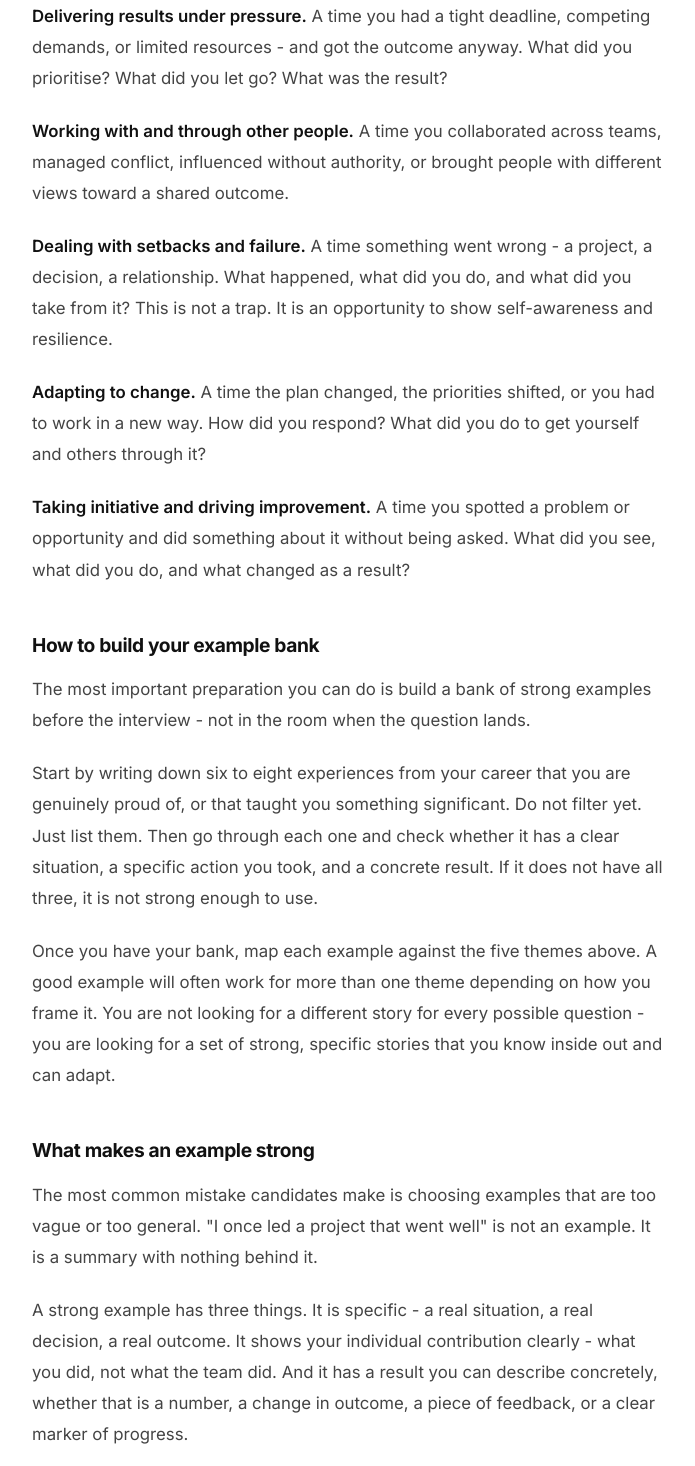
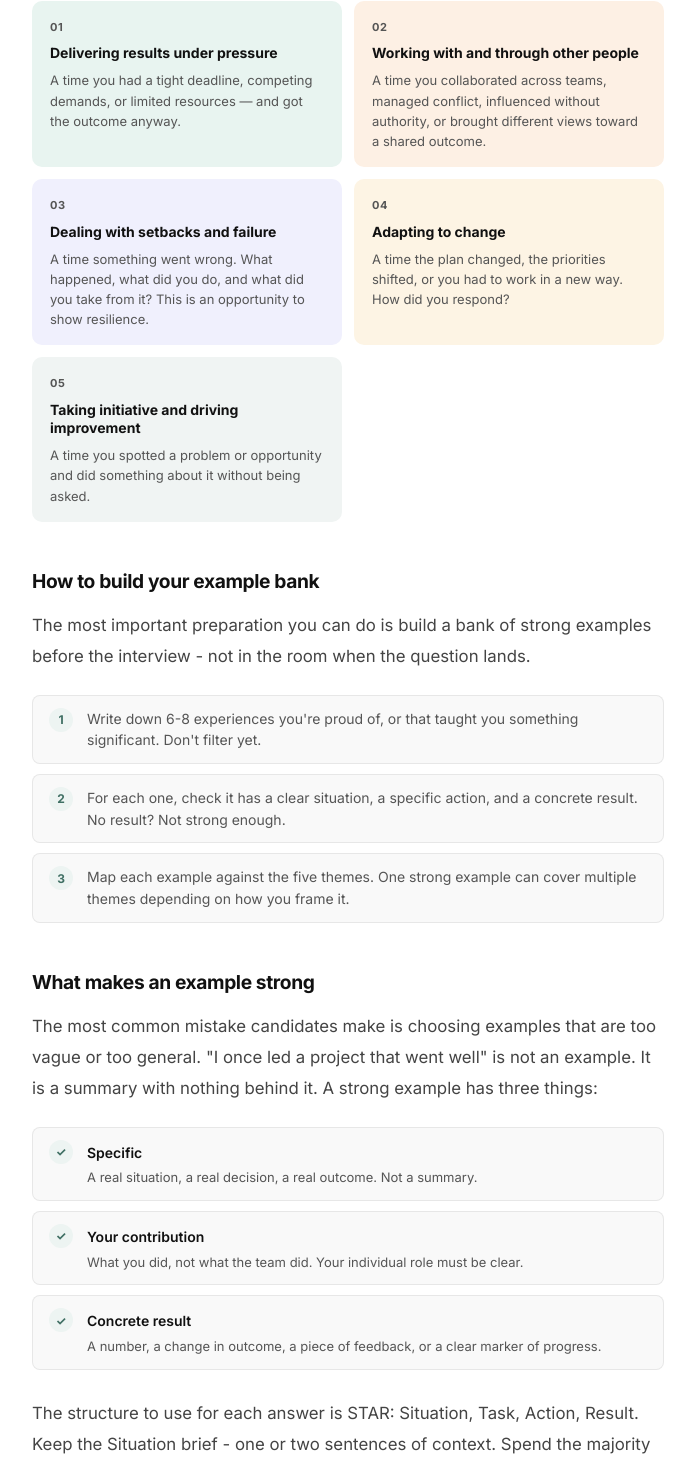
Before and after one commit to MYAISAM/aievolvingyou, a React (Vite) app: page /resources/behavioural-interview in a window 1280 px wide. Shown: the part 1299-2765 px from the top of the page, without its empty margins (292-987 px from the left). Built offline with nearby package versions, Linux system fonts and the light colour scheme.

Commit message:
Add visuals and next article card to Behavioural article

```diff
--- a/src/articles/ArticleBehavioural.jsx
+++ b/src/articles/ArticleBehavioural.jsx
@@ -1,10 +1,112 @@
 import ArticleLayout from "./ArticleLayout";
+
+const nextArticle = {
+  slug: "career-changers",
+  label: "Going further",
+  title: "Interview tips for career changers",
+  excerpt: "When you're crossing industries or roles, your biggest challenge isn't your experience, it's how you frame it. Here's how to turn a non-linear career into a strength.",
+};
+
+const green = "#3F6F63";
+const greenLight = "#edf4f2";
+const orange = "#D47A2C";
+const ink = "#111111";
+const inkMid = "#555555";
+const border = "rgba(0,0,0,0.07)";
+const surface = "#f9f9f9";
+
+function FiveThemes() {
+  const themes = [
+    {
+      number: "01",
+      label: "Delivering results under pressure",
+      prompt: "A time you had a tight deadline, competing demands, or limited resources — and got the outcome anyway.",
+      colour: "#e8f4f0",
+    },
+    {
+      number: "02",
+      label: "Working with and through other people",
+      prompt: "A time you collaborated across teams, managed conflict, influenced without authority, or brought different views toward a shared outcome.",
+      colour: "#fdf0e4",
+    },
+    {
+      number: "03",
+      label: "Dealing with setbacks and failure",
+      prompt: "A time something went wrong. What happened, what did you do, and what did you take from it? This is an opportunity to show resilience.",
+      colour: "#f0f0fd",
+    },
+    {
+      number: "04",
+      label: "Adapting to change",
+      prompt: "A time the plan changed, the priorities shifted, or you had to work in a new way. How did you respond?",
+      colour: "#fdf4e4",
+    },
+    {
+      number: "05",
+      label: "Taking initiative and driving improvement",
+      prompt: "A time you spotted a problem or opportunity and did something about it without being asked.",
+      colour: "#f0f4f3",
+    },
+  ];
+
+  return (
+    <div style={{ display: "grid", gridTemplateColumns: "repeat(auto-fill, minmax(260px, 1fr))", gap: 12, margin: "20px 0 32px" }}>
+      {themes.map((theme) => (
+        <div key={theme.number} style={{ background: theme.colour, borderRadius: 10, padding: "18px 18px 16px", display: "flex", flexDirection: "column", gap: 8 }}>
+          <span style={{ fontSize: 11, fontWeight: 700, color: inkMid, letterSpacing: "0.06em" }}>{theme.number}</span>
+          <p style={{ fontSize: 14, fontWeight: 700, color: ink, margin: 0, lineHeight: 1.3 }}>{theme.label}</p>
+          <p style={{ fontSize: 13, color: inkMid, margin: 0, lineHeight: 1.55 }}>{theme.prompt}</p>
+        </div>
+      ))}
+    </div>
+  );
+}
+
+function StrongExampleChecklist() {
+  const items = [
+    { label: "Specific", detail: "A real situation, a real decision, a real outcome. Not a summary." },
+    { label: "Your contribution", detail: "What you did, not what the team did. Your individual role must be clear." },
+    { label: "Concrete result", detail: "A number, a change in outcome, a piece of feedback, or a clear marker of progress." },
+  ];
+  return (
+    <div style={{ display: "flex", flexDirection: "column", gap: 10, margin: "16px 0 28px" }}>
+      {items.map((item, i) => (
+        <div key={i} style={{ display: "flex", gap: 14, alignItems: "flex-start", background: surface, border: `1px solid ${border}`, borderRadius: 8, padding: "12px 16px" }}>
+          <span style={{ width: 24, height: 24, borderRadius: "50%", background: greenLight, color: green, fontSize: 12, fontWeight: 700, display: "flex", alignItems: "center", justifyContent: "center", flexShrink: 0 }}>✓</span>
+          <div>
+            <p style={{ fontSize: 14, fontWeight: 600, color: ink, margin: "0 0 3px" }}>{item.label}</p>
+            <p style={{ fontSize: 13, color: inkMid, margin: 0, lineHeight: 1.5 }}>{item.detail}</p>
+          </div>
+        </div>
+      ))}
+    </div>
+  );
+}
+
+function ExampleBankSteps() {
+  const steps = [
+    "Write down 6-8 experiences you're proud of, or that taught you something significant. Don't filter yet.",
+    "For each one, check it has a clear situation, a specific action, and a concrete result. No result? Not strong enough.",
+    "Map each example against the five themes. One strong example can cover multiple themes depending on how you frame it.",
+  ];
+  return (
+    <div style={{ display: "flex", flexDirection: "column", gap: 10, margin: "16px 0 28px" }}>
+      {steps.map((step, i) => (
+        <div key={i} style={{ display: "flex", gap: 14, alignItems: "flex-start", background: surface, border: `1px solid ${border}`, borderRadius: 8, padding: "12px 16px" }}>
+          <span style={{ width: 24, height: 24, borderRadius: "50%", background: greenLight, color: green, fontSize: 12, fontWeight: 700, display: "flex", alignItems: "center", justifyContent: "center", flexShrink: 0 }}>{i + 1}</span>
+          <p style={{ fontSize: 14, color: inkMid, margin: 0, lineHeight: 1.55 }}>{step}</p>
+        </div>
+      ))}
+    </div>
+  );
+}
 
 export default function ArticleBehavioural() {
   return (
     <ArticleLayout
       bucket="Interview Resources"
       title="How to prepare for a behavioural interview"
+      nextArticle={nextArticle}
     >
       <p>Behavioural interviews are the most common interview format used by employers today. And they are also the most predictable. Once you understand what they are looking for and how to prepare properly, they stop being something to dread and start being something you can actually control.</p>
 
@@ -22,43 +124,33 @@ export default function ArticleBehavioural() {
 
       <p>Employers across almost every sector and seniority level are trying to assess the same core things. If you have strong examples prepared for each of these, you can answer the vast majority of behavioural questions you will ever face.</p>
 
-      <p><strong>Delivering results under pressure.</strong> A time you had a tight deadline, competing demands, or limited resources - and got the outcome anyway. What did you prioritise? What did you let go? What was the result?</p>
-
-      <p><strong>Working with and through other people.</strong> A time you collaborated across teams, managed conflict, influenced without authority, or brought people with different views toward a shared outcome.</p>
-
-      <p><strong>Dealing with setbacks and failure.</strong> A time something went wrong - a project, a decision, a relationship. What happened, what did you do, and what did you take from it? This is not a trap. It is an opportunity to show self-awareness and resilience.</p>
-
-      <p><strong>Adapting to change.</strong> A time the plan changed, the priorities shifted, or you had to work in a new way. How did you respond? What did you do to get yourself and others through it?</p>
-
-      <p><strong>Taking initiative and driving improvement.</strong> A time you spotted a problem or opportunity and did something about it without being asked. What did you see, what did you do, and what changed as a result?</p>
+      <FiveThemes />
 
       <h2>How to build your example bank</h2>
 
       <p>The most important preparation you can do is build a bank of strong examples before the interview - not in the room when the question lands.</p>
 
-      <p>Start by writing down six to eight experiences from your career that you are genuinely proud of, or that taught you something significant. Do not filter yet. Just list them. Then go through each one and check whether it has a clear situation, a specific action you took, and a concrete result. If it does not have all three, it is not strong enough to use.</p>
-
-      <p>Once you have your bank, map each example against the five themes above. A good example will often work for more than one theme depending on how you frame it. You are not looking for a different story for every possible question - you are looking for a set of strong, specific stories that you know inside out and can adapt.</p>
+      <ExampleBankSteps />
 
       <h2>What makes an example strong</h2>
 
-      <p>The most common mistake candidates make is choosing examples that are too vague or too general. "I once led a project that went well" is not an example. It is a summary with nothing behind it.</p>
+      <p>The most common mistake candidates make is choosing examples that are too vague or too general. "I once led a project that went well" is not an example. It is a summary with nothing behind it. A strong example has three things:</p>
 
-      <p>A strong example has three things. It is specific - a real situation, a real decision, a real outcome. It shows your individual contribution clearly - what you did, not what the team did. And it has a result you can describe concretely, whether that is a number, a change in outcome, a piece of feedback, or a clear marker of progress.</p>
+      <StrongExampleChecklist />
 
-      <p>The structure to use for each answer is STAR: Situation, Task, Action, Result. Keep the Situation brief - one or two sentences of context. Spend the majority of your answer on the Action - this is where the interviewer learns how you think and operate. Land clearly on the Result.</p>
+      <p>The structure to use for each answer is STAR: Situation, Task, Action, Result. Keep the Situation brief - one or two sentences of context. Spend the majority of your answer on the Action. Land clearly on the Result.</p>
 
       <p>When spoken, a strong STAR answer runs 90 seconds to two minutes. If you are consistently going over that, you are spending too long on the setup. If you are under a minute, you are not giving enough on the action.</p>
 
       <h2>How to read the question correctly</h2>
 
-      <p>Behavioural questions often contain clues about what the interviewer is really trying to assess. "Tell me about a time you had to influence someone without direct authority" is not just asking for a story - it is signalling that influence and stakeholder management matter in this role. "Describe a situation where you had to change your approach mid-way through something" is asking about adaptability and judgment, not just task completion.</p>
+      <p>Behavioural questions often contain clues about what the interviewer is really trying to assess. "Tell me about a time you had to influence someone without direct authority" is not just asking for a story - it is signalling that influence and stakeholder management matter in this role.</p>
 
       <p>Before you answer, take a second to identify what the question is actually probing. Then choose your example accordingly. You are not just telling a story - you are demonstrating the specific quality they are looking for.</p>
 
       <h2>Preparation on the day</h2>
 
-      <p>The night before, read through your example bank. Do not try to memorise scripts - you want to know your stories well enough to tell them naturally, not recite them word for word. Run through two or three of them out loud. The difference between how an answer sounds in your head and how it lands when you say it out loud is significant, and you need to close that gap before the interview.</p>
+      <p>The night before, read through your example bank. Do not try to memorise scripts - you want to know your stories well enough to tell them naturally. Run through two or three of them out loud. The difference between how an answer sounds in your head and how it lands when you say it out loud is significant.</p>
 
       <p>In the room, if a question catches you off guard, it is fine to take a moment. "Let me think of the best example for that" is a perfectly reasonable thing to say. It is far better than rushing into a story that does not quite fit.</p>
 
@@ -69,6 +161,7 @@ export default function ArticleBehavioural() {
       <p>The interview is not a test of how well you remember a list of answers. It is a conversation about your experience. If you know your examples properly - the detail, the thinking, the outcome - you can answer follow-up questions, handle challenges, and adapt on the spot.</p>
 
       <p>Preparation is not about having a script. It is about having clarity. Know your stories. Know what they demonstrate. Walk in ready to have a real conversation about your experience rather than hoping the questions match what you rehearsed.</p>
+
     </ArticleLayout>
   );
 }
```
